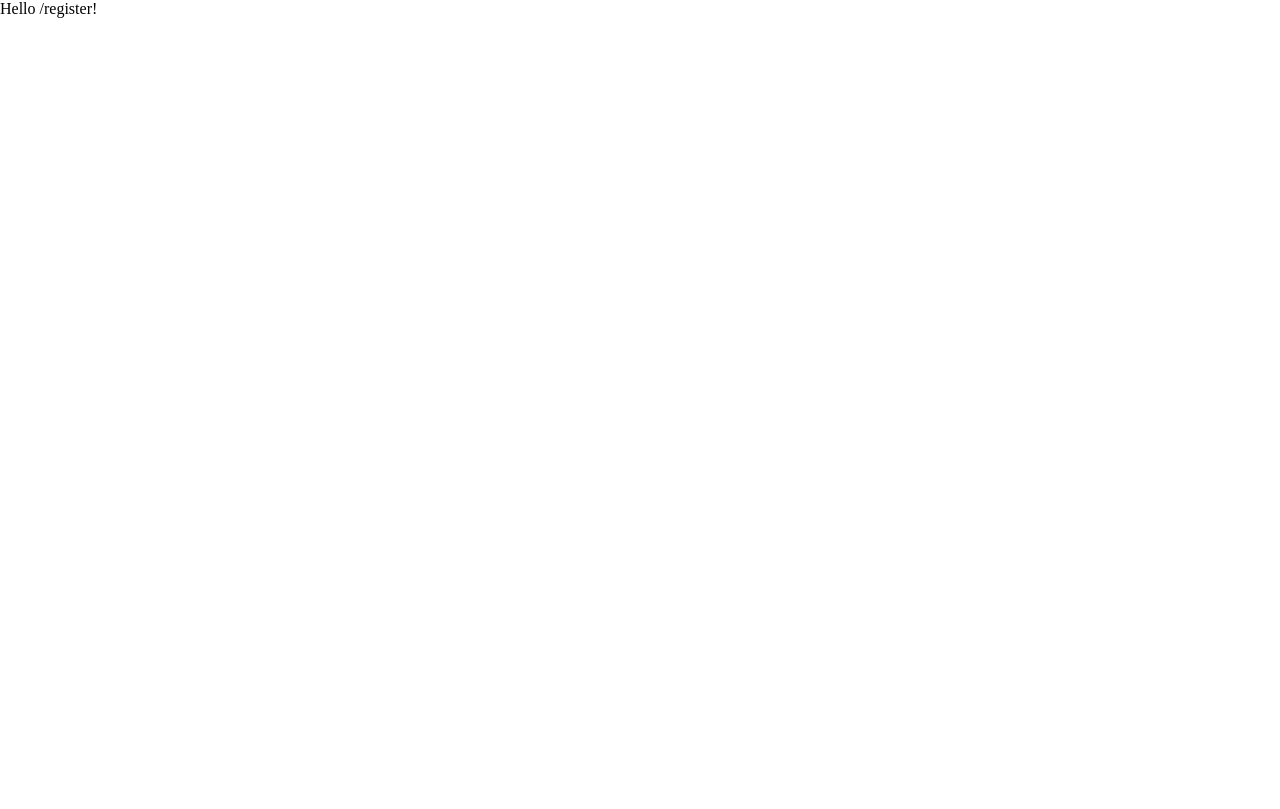
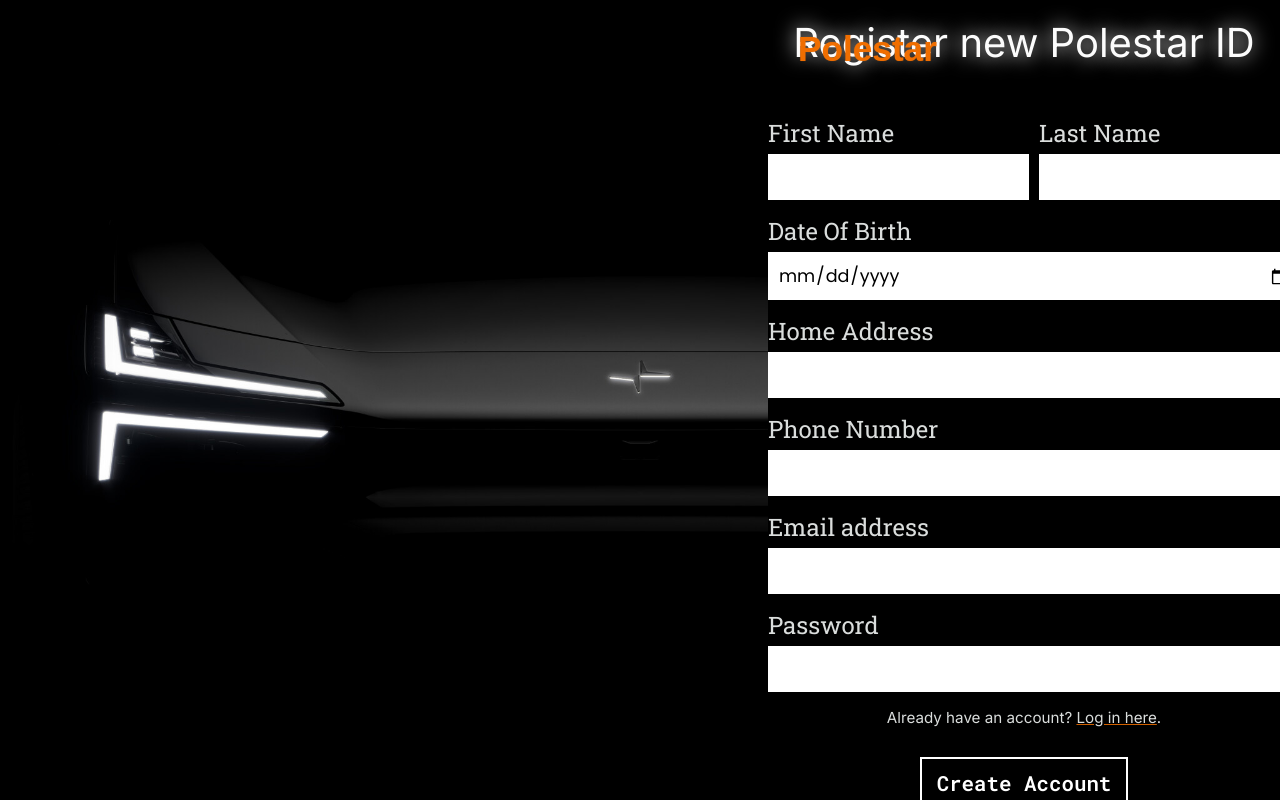
Before and after one commit to Nazazer-Mik/coursework, a React (Vite) app: page /register in a window 1280 px wide. Built offline with nearby package versions, Linux system fonts and the light colour scheme; a web font is replaced by a local one.

Commit message:
Register Page Completed

```diff
--- a/src/routes/auth.tsx
+++ b/src/routes/auth.tsx
@@ -15,11 +15,11 @@
             <h2>Polestar</h2>
           </Link>
           <h1>Sign in with Polestar ID</h1>
-          <form>
+          <form id="auth">
             <label htmlFor="auth-email">Email address</label>
-            <input type="email" id="auth-email" />
+            <input type="email" id="auth-email" maxLength={50} />
             <label htmlFor="auth-password">Password</label>
-            <input type="password" id="auth-password" />
+            <input type="password" id="auth-password" maxLength={30} />
             <p>
               Not a member yet? Get started with a{" "}
               <Link to={"/register"}>new account</Link>.
--- a/src/routes/register.tsx
+++ b/src/routes/register.tsx
@@ -1,5 +1,53 @@
-import { createFileRoute } from "@tanstack/react-router";
+import React from "react";
+import { createFileRoute, Link } from "@tanstack/react-router";
+import "../styles/auth.scss";
 
 export const Route = createFileRoute("/register")({
-  component: () => <div>Hello /register!</div>,
+  component: RegisterPage,
 });
+
+function RegisterPage() {
+  return (
+    <div className="auth-container">
+      <div className="right-panel">
+        <Link to={"/"}>
+          <h2>Polestar</h2>
+        </Link>
+        <h1>Register new Polestar ID</h1>
+        <form id="register">
+          <div className="register-names">
+            <div>
+              <label htmlFor="register-first-name">First Name</label>
+              <input type="text" id="register-first-name" maxLength={20} />
+            </div>
+            <div>
+              <label htmlFor="register-last-name">Last Name</label>
+              <input type="text" id="register-last-name" maxLength={20} />
+            </div>
+          </div>
+
+          <label htmlFor="register-dob">Date Of Birth</label>
+          <input type="date" id="register-dob" />
+
+          <label htmlFor="register-address">Home Address</label>
+          <input type="text" id="register-address" maxLength={100} />
+
+          <label htmlFor="register-number">Phone Number</label>
+          <input type="number" id="register-number" maxLength={12} />
+
+          <label htmlFor="register-email">Email address</label>
+          <input type="email" id="register-email" maxLength={50} />
+
+          <label htmlFor="register-password">Password</label>
+          <input type="password" id="register-password" maxLength={30} />
+          <p>
+            Already have an account? <Link to={"/auth"}>Log in here</Link>.
+          </p>
+          <center>
+            <button type="submit">Create Account</button>
+          </center>
+        </form>
+      </div>
+    </div>
+  );
+}
--- a/src/styles/auth.scss
+++ b/src/styles/auth.scss
@@ -119,5 +119,40 @@
       background-color: utils.$text-color;
       color: utils.$contrast-color;
     }
+
+    // Register section
+
+    .register-names {
+      display: flex;
+      flex-direction: row;
+      justify-content: space-between;
+
+      input {
+        min-width: 10vw;
+      }
+
+      :first-child {
+        margin-right: 30px;
+      }
+    }
+
+    #register {
+      h1 {
+        margin-bottom: 30px;
+      }
+
+      label {
+        margin-bottom: 5px;
+      }
+
+      input {
+        margin-bottom: 15px;
+        width: 100%;
+      }
+
+      button {
+        margin-top: 30px;
+      }
+    }
   }
 }
```
